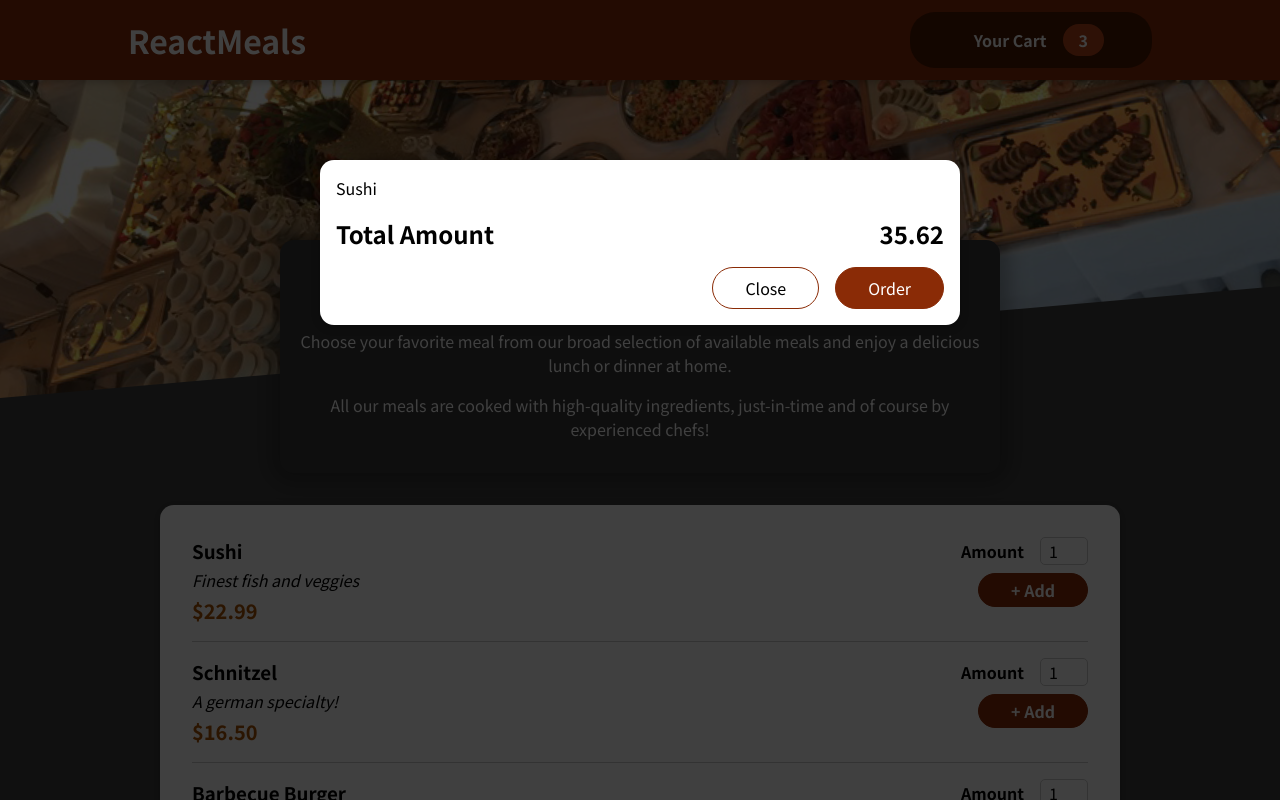
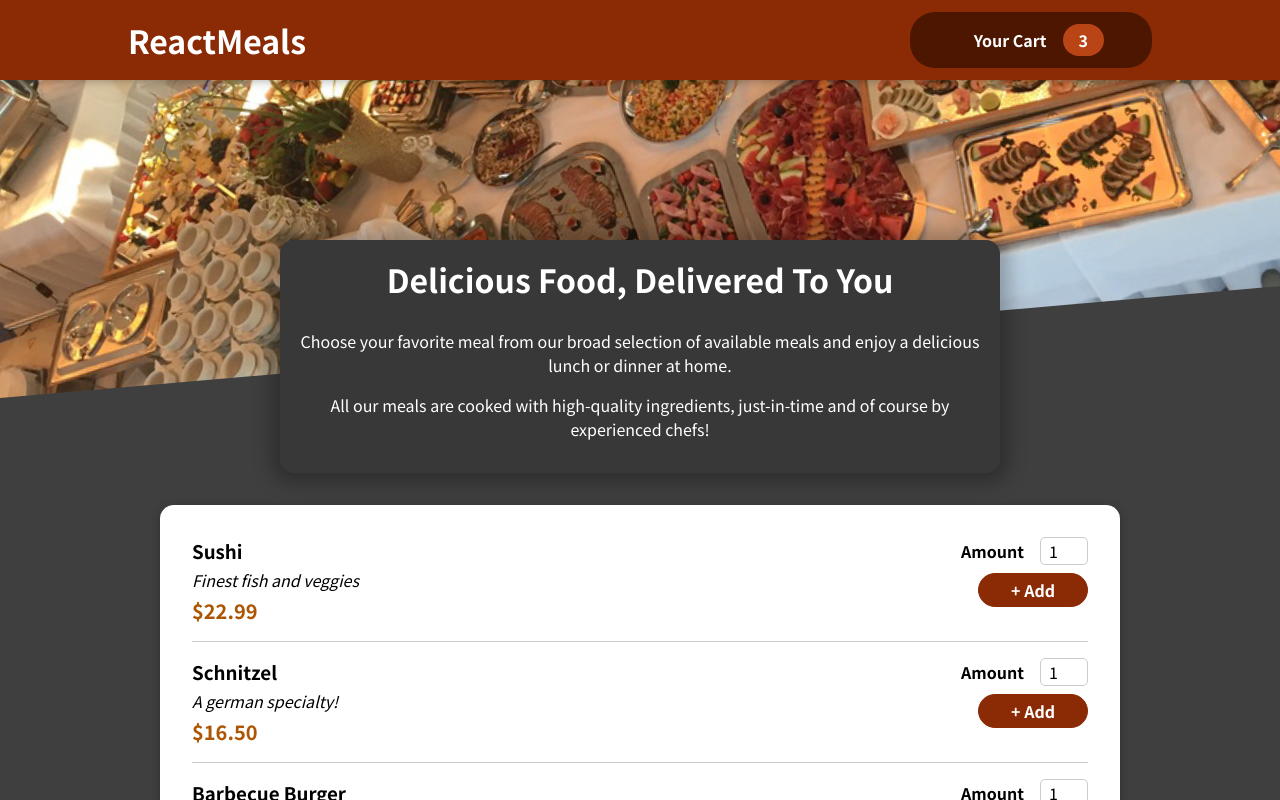
Before and after one commit to Clucas0311/react-food-order-app, a React (Create React App) app: page / in a window 1280 px wide. Shown: the top 800 px of the page. Built offline with nearby package versions, Linux system fonts and the light colour scheme; some icons are missing.

Commit message:
Added Modal Close and Open Functionality

```diff
--- a/src/App.js
+++ b/src/App.js
@@ -1,4 +1,4 @@
-import React, { Fragment } from "react";
+import React, { Fragment, useState } from "react";
 
 import "./App.css";
 import Header from "./components/Layout/Header";
@@ -6,10 +6,19 @@
 import Cart from "./components/Cart/Cart";
 
 const App = () => {
+  const [cartIsShown, setCartIsShown] = useState(false);
+
+  const showCartHandler = () => {
+    setCartIsShown(true);
+  };
+
+  const hideCartHandler = () => {
+    setCartIsShown(false);
+  };
   return (
     <Fragment>
-      <Cart />
-      <Header />
+      {cartIsShown && <Cart onClose={hideCartHandler} />}
+      <Header onShowCart={showCartHandler} />
       <main>
         <Meals />
       </main>
--- a/src/components/Cart/Cart.js
+++ b/src/components/Cart/Cart.js
@@ -3,7 +3,7 @@
 import classes from "./Cart.module.css";
 import Modal from "../UI/Modal";
 
-const Cart = () => {
+const Cart = ({ onClose }) => {
   const cartItems = (
     <ul className={classes["cart-items"]}>
       {[{ id: "c1", name: "Sushi", amount: 2, price: 12.99 }].map((item) => (
@@ -12,14 +12,16 @@
     </ul>
   );
   return (
-    <Modal>
+    <Modal onClose={onClose}>
       {cartItems}
       <div className={classes.total}>
         <span>Total Amount</span>
         <span>35.62</span>
       </div>
       <div className={classes.actions}>
-        <button className={classes["button-alt"]}>Close</button>
+        <button className={classes["button-alt"]} onClick={onClose}>
+          Close
+        </button>
         <button className={classes.button}>Order</button>
       </div>
     </Modal>
--- a/src/components/Layout/Header.js
+++ b/src/components/Layout/Header.js
@@ -4,12 +4,12 @@
 import mealsImage from "../../assets/meals.jpeg";
 import classes from "./Header.module.css";
 
-const Header = () => {
+const Header = ({ onShowCart }) => {
   return (
     <Fragment>
       <header className={classes.header}>
         <h1>ReactMeals</h1>
-        <HeaderCartButton />
+        <HeaderCartButton onClick={onShowCart} />
       </header>
       <div className={classes["main-image"]}>
         <img src={mealsImage} alt="A table full of delicious food!" />
--- a/src/components/Layout/HeaderCartButton.js
+++ b/src/components/Layout/HeaderCartButton.js
@@ -2,9 +2,9 @@
 import CartIcon from "../Cart/CartIcon";
 import classes from "./HeaderCartButton.module.css";
 
-const HeaderCartButton = () => {
+const HeaderCartButton = ({ onClick }) => {
   return (
-    <button className={classes.button}>
+    <button className={classes.button} onClick={onClick}>
       <span>
         <CartIcon />
       </span>
--- a/src/components/UI/Modal.js
+++ b/src/components/UI/Modal.js
@@ -3,8 +3,8 @@
 
 import classes from "./Modal.module.css";
 
-const Backdrop = () => {
-  return <div className={classes.backdrop}></div>;
+const Backdrop = ({ onClose }) => {
+  return <div className={classes.backdrop} onClick={onClose}></div>;
 };
 
 const ModalOverlay = ({ children }) => {
@@ -17,10 +17,10 @@
 
 const portalElement = document.querySelector("#overlays");
 
-const Modal = ({ children }) => {
+const Modal = ({ children, onClose }) => {
   return (
     <Fragment>
-      {ReactDOM.createPortal(<Backdrop />, portalElement)}
+      {ReactDOM.createPortal(<Backdrop onClose={onClose} />, portalElement)}
       {ReactDOM.createPortal(
         <ModalOverlay>{children}</ModalOverlay>,
         portalElement
```
